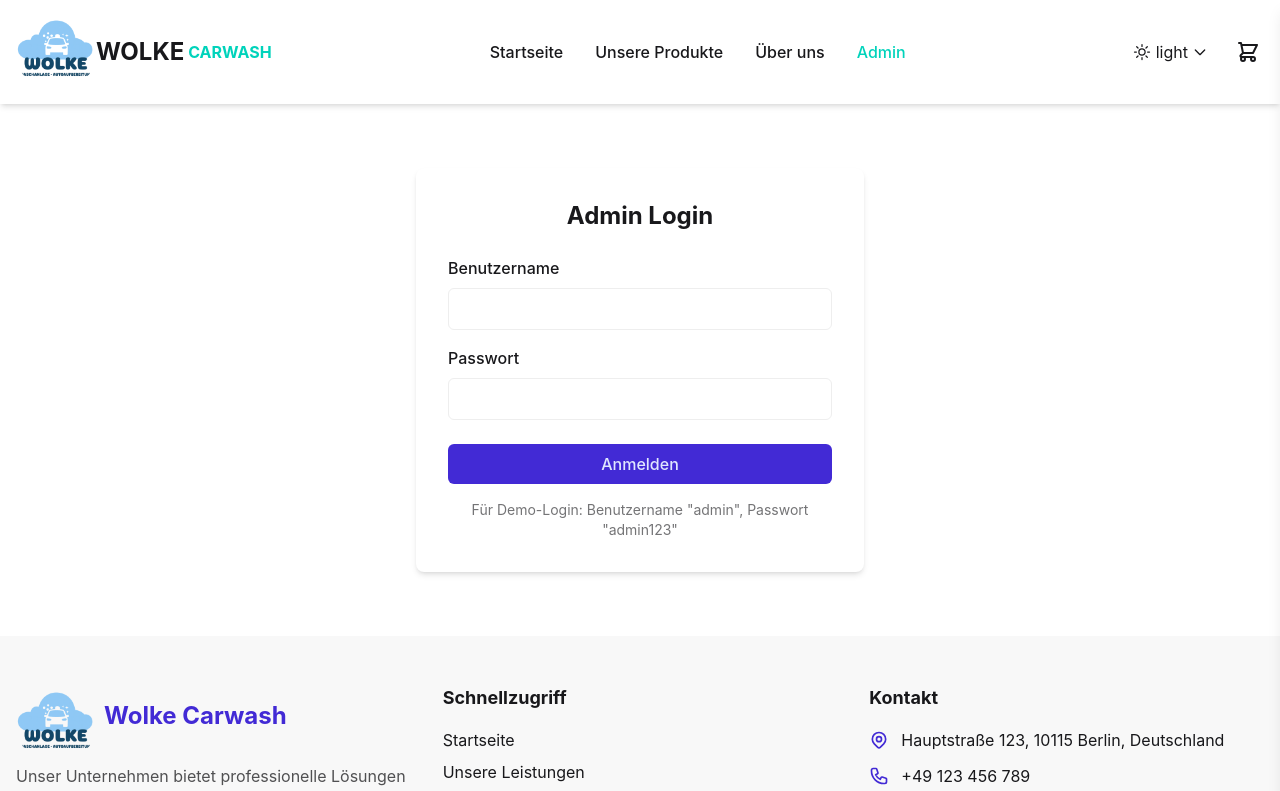
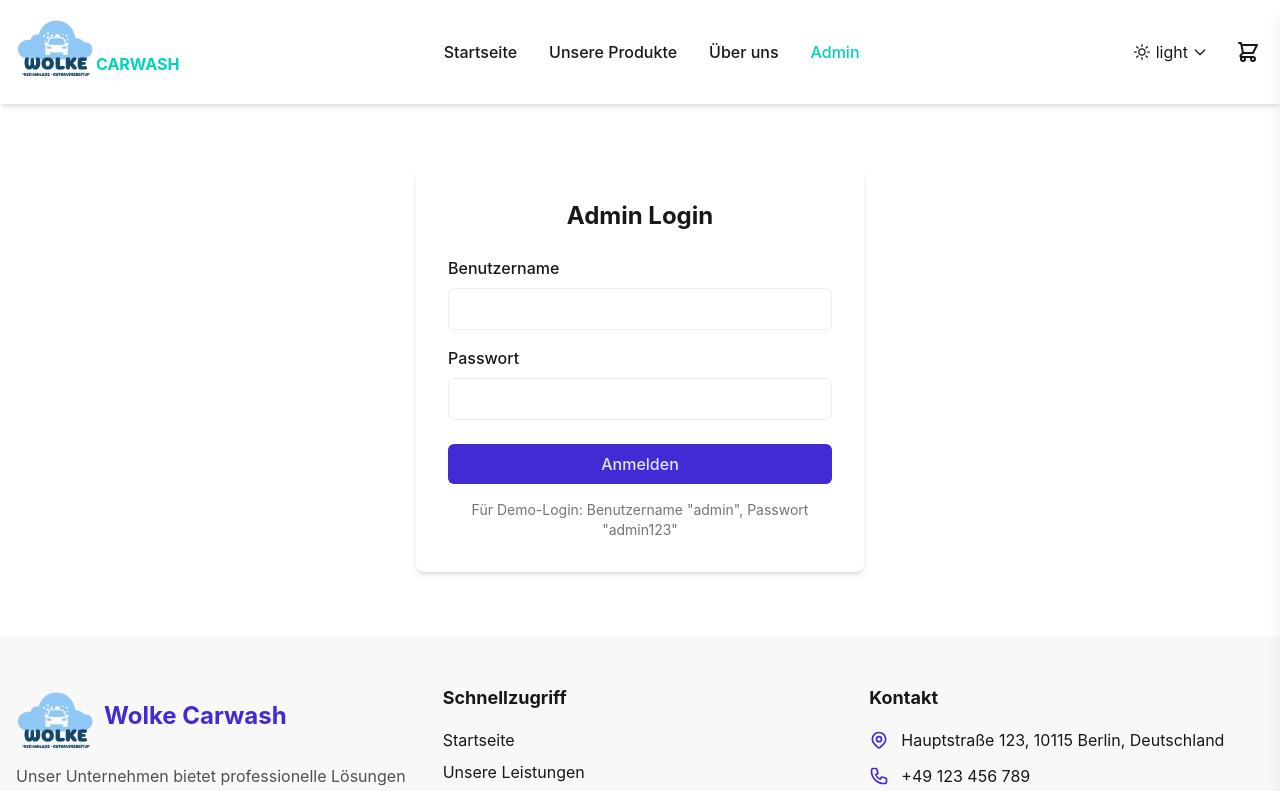
Before and after one commit to utkyfact/carwash, a React (Vite) app: page /admin in a window 1280 px wide. Shown: the top 791 px of the page. Built offline with nearby package versions, Linux system fonts and the light colour scheme.

Commit message:
hot fix images

```diff
--- a/src/components/Header.jsx
+++ b/src/components/Header.jsx
@@ -58,10 +58,10 @@ const Header = ({ isAuthenticated }) => {
       <div className="container mx-auto px-4 py-3">
         <div className="flex justify-between items-center">
           <div className="flex items-center">
-            <Link to="/" className="flex items-center cursor-pointer">
+            <Link to="/" className="flex items-end cursor-pointer">
               <img src="/wolkeLogoTransparent.png" alt="Wolke Carwash Logo" className="w-20 h-20 rounded-full " />
-              <span className="text-2xl font-bold hidden md:block">WOLKE</span>
-              <span className="ml-1 text-accent font-bold hidden md:block">CARWASH</span>
+              {/* <span className="text-2xl font-bold hidden md:block">WOLKE</span> */}
+              <span className="mb-4 text-accent font-bold">CARWASH</span>
             </Link>
           </div>
 
--- a/src/data/aboutData.js
+++ b/src/data/aboutData.js
@@ -11,13 +11,13 @@ const initialAboutData = {
       id: "history",
       title: "Unsere Geschichte",
       content: "Wolke Carwash wurde 2020 von zwei Autoliebhabern gegründet. Unser vorrangiges Ziel ist es, Fahrzeugeigentümer bei der Pflege ihrer Fahrzeuge zu unterstützen und diesen Prozess so angenehm und effektiv wie möglich zu gestalten. Seit unserer Eröffnung haben wir uns ständig weiterentwickelt und es geschafft, unsere moderne Ausrüstung und Servicequalität auf höchstem Niveau zu halten.",
-      image: "https://images.unsplash.com/photo-1572013343866-bfc8bf870072?ixlib=rb-4.0.3&ixid=MnwxMjA3fDB8MHxwaG90by1wYWdlfHx8fGVufDB8fHx8&auto=format&fit=crop&w=735&q=80",
+      image: "https://plus.unsplash.com/premium_photo-1682142564647-6f4396a34d02?q=80&w=2103&auto=format&fit=crop&ixlib=rb-4.1.0&ixid=M3wxMjA3fDB8MHxwaG90by1wYWdlfHx8fGVufDB8fHx8fA%3D%3D",
     },
     {
       id: "mission",
       title: "Unsere Mission",
       content: "Unsere Mission ist es, unseren Kunden Fahrzeugwäsche und Pflegedienste von höchster Qualität anzubieten, um sicherzustellen, dass ihre Fahrzeuge länger halten und das Vertrauen der Fahrzeugbesitzer zu gewinnen. Durch die Verwendung umweltfreundlicher Produkte zeigen wir unseren Respekt für die Natur und zielen darauf ab, durch schnelle und effektive Dienstleistungen die Kundenzufriedenheit auf höchstem Niveau zu halten.",
-      image: "https://images.unsplash.com/photo-1606788075765-1ce6699cc547?ixlib=rb-4.0.3&ixid=MnwxMjA3fDB8MHxwaG90by1wYWdlfHx8fGVufDB8fHx8&auto=format&fit=crop&w=1170&q=80",
+      image: "https://images.unsplash.com/photo-1641494639075-5571f7ef486b?q=80&w=2070&auto=format&fit=crop&ixlib=rb-4.1.0&ixid=M3wxMjA3fDB8MHxwaG90by1wYWdlfHx8fGVufDB8fHx8fA%3D%3D",
     },
     {
       id: "vision",
--- a/src/data/productData.js
+++ b/src/data/productData.js
@@ -20,7 +20,7 @@ const initialProductData = [
     name: 'Jant Temizleyici',
     price: 12.50,
     description: 'Zorlu jant kirlerini kolayca çözen profesyonel temizleyici.',
-    image: 'https://images.unsplash.com/photo-1580990739081-ad372869dafe?ixlib=rb-1.2.1&auto=format&fit=crop&w=1350&q=80',
+    image: 'https://plus.unsplash.com/premium_photo-1661693484578-6497e90fecd6?q=80&w=2070&auto=format&fit=crop&ixlib=rb-4.1.0&ixid=M3wxMjA3fDB8MHxwaG90by1wYWdlfHx8fGVufDB8fHx8fA%3D%3D',
     stock: 18,
     category: 'Temizlik Ürünleri',
     features: [
--- a/src/data/sliderData.js
+++ b/src/data/sliderData.js
@@ -2,7 +2,7 @@
 const initialSliderData = [
   {
     id: 'slider-1',
-    url: 'https://images.unsplash.com/photo-1572635148818-ef6bbc401acb?ixlib=rb-1.2.1&auto=format&fit=crop&w=1350&q=80',
+    url: 'https://images.unsplash.com/photo-1694678505383-676d78ea3b96?q=80&w=2070&auto=format&fit=crop&ixlib=rb-4.1.0&ixid=M3wxMjA3fDB8MHxwaG90by1wYWdlfHx8fGVufDB8fHx8fA%3D%3D',
     title: 'Profesyonel Araba Yıkama',
     description: 'Aracınız bizimle güvende, parlaklığı uzun süre kalıcı'
   },
--- a/src/pages/Home.jsx
+++ b/src/pages/Home.jsx
@@ -66,7 +66,7 @@ const Home = () => {
 
         {/* Slider kontrolleri */}
         <button
-          className="absolute left-4 top-1/2 transform -translate-y-1/2 bg-base-100 bg-opacity-30 opacity-50 rounded-full p-2 text-base-content hover:opacity-70 transition-all cursor-pointer"
+          className="absolute left-4 top-88 md:top-1/2 transform -translate-y-1/2 bg-base-100 bg-opacity-30 opacity-50 rounded-full p-2 text-base-content hover:opacity-70 hover:scale-110 transition-all cursor-pointer"
           onClick={prevSlide}
         >
           <svg className="w-6 h-6" fill="none" stroke="currentColor" viewBox="0 0 24 24" xmlns="http://www.w3.org/2000/svg">
@@ -74,7 +74,7 @@ const Home = () => {
           </svg>
         </button>
         <button
-          className="absolute right-4 top-1/2 transform -translate-y-1/2 bg-base-100 bg-opacity-30 opacity-50 rounded-full p-2 text-base-content hover:opacity-70 transition-all cursor-pointer"
+          className="absolute right-4 top-88 md:top-1/2 transform -translate-y-1/2 bg-base-100 bg-opacity-30 opacity-50 rounded-full p-2 text-base-content hover:opacity-70 hover:scale-110 transition-all cursor-pointer"
           onClick={nextSlide}
         >
           <svg className="w-6 h-6" fill="none" stroke="currentColor" viewBox="0 0 24 24" xmlns="http://www.w3.org/2000/svg">
@@ -88,7 +88,7 @@ const Home = () => {
             <button
               key={index}
               onClick={() => goToSlide(index)}
-              className={`w-3 h-3 rounded-full transition-all ${index === currentSlide ? 'bg-base-100 scale-125' : 'bg-base-100 bg-opacity-50'
+              className={`w-3 h-3 rounded-full cursor-pointer transition-all ${index === currentSlide ? 'bg-base-100 scale-125' : 'bg-base-100 bg-opacity-50'
                 }`}
             />
           ))}
```
Also changed, not shown: public/logo.jpeg (deleted), public/logo2.jpeg (deleted).
